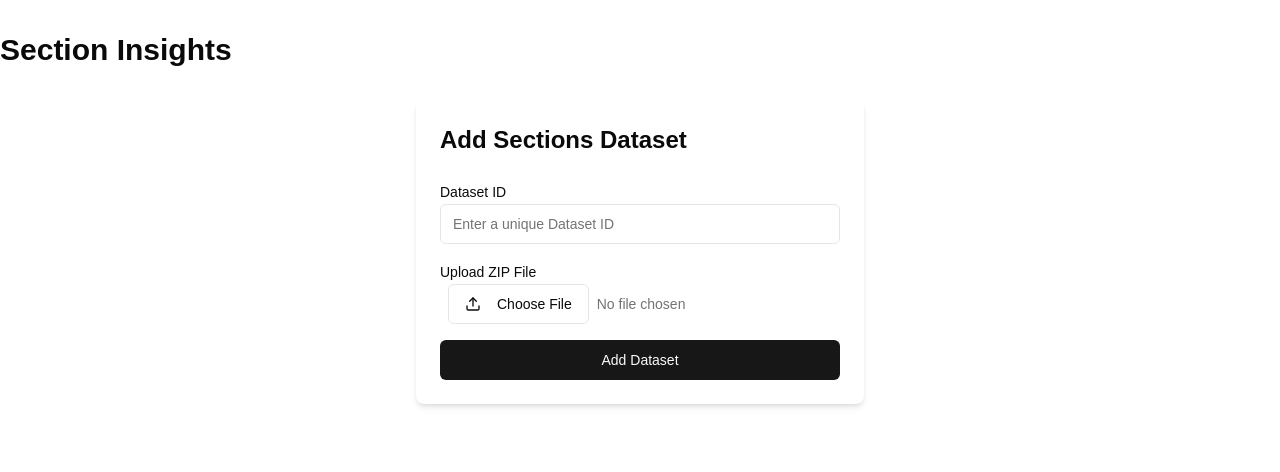
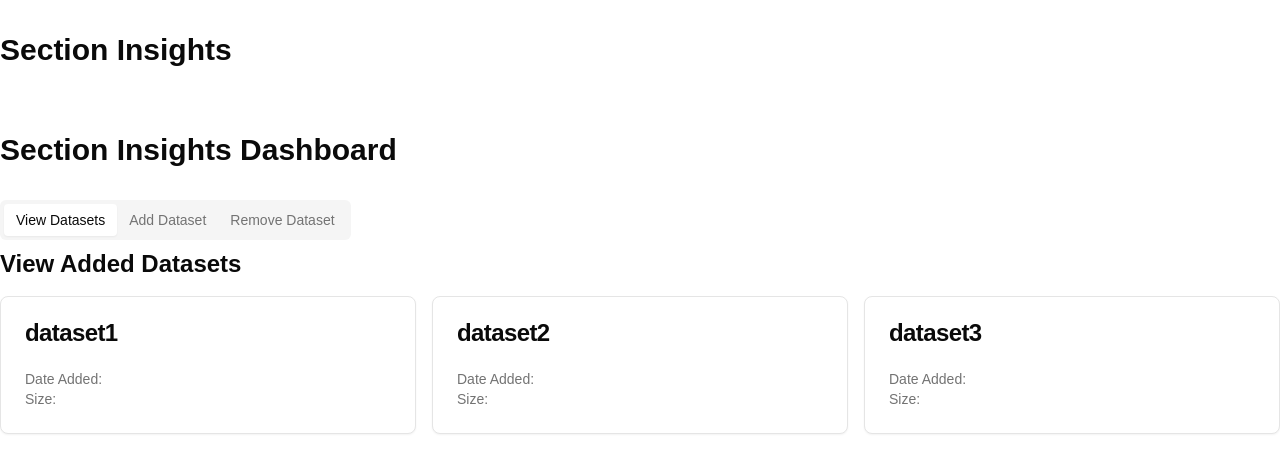
Before and after one commit to angelafeliciaa/CourseInsights, a Next.js app in the folder frontend/my-app/: page / in a window 1280 px wide. Shown: the top 472 px of the page. Built offline with nearby package versions, Linux system fonts and the light colour scheme.

Commit message:
add dashboard

```diff
--- a/frontend/my-app/app/page.tsx
+++ b/frontend/my-app/app/page.tsx
@@ -1,4 +1,5 @@
 import { AddSectionDataset } from "@/components/add-section-dataset";
+import SectionInsightsDashboard from "@/components/dashboard";
 
 // got from v0
 
@@ -6,7 +7,8 @@
   return (
     <div className="container mx-auto py-8">
       <h1 className="text-3xl font-bold mb-8">Section Insights</h1>
-      <AddSectionDataset />
+      {/* <AddSectionDataset /> */}
+      <SectionInsightsDashboard></SectionInsightsDashboard>
       {/* Other components for removing datasets, viewing added datasets, etc. will go here */}
     </div>
   )
--- /dev/null
+++ b/frontend/my-app/components/dashboard.tsx
@@ -0,0 +1,62 @@
+'use client'
+
+import { useState, useEffect } from 'react'
+import RemoveSectionDataset from './remove-section-dataset'
+// import ViewSectionDatasets from './view-section-datasets'
+import { Tabs, TabsContent, TabsList, TabsTrigger } from "@/components/ui/tabs"
+import ViewSectionDatasets from './view-section-dataset'
+import { AddSectionDataset } from './add-section-dataset'
+
+type Dataset = {
+  id: string
+  dateAdded: string
+  size: string
+}
+
+export default function SectionInsightsDashboard() {
+  const [datasets, setDatasets] = useState<Dataset[]>([])
+
+  useEffect(() => {
+    // In a real application, you would fetch this data from an API
+    setDatasets([
+      { id: 'dataset1', dateAdded: '2023-05-15', size: '1.2 GB' },
+      { id: 'dataset2', dateAdded: '2023-05-16', size: '800 MB' },
+      { id: 'dataset3', dateAdded: '2023-05-17', size: '2.5 GB' },
+    ])
+  }, [])
+
+  const handleAddDataset = (newDataset: Dataset) => {
+    setDatasets([...datasets, newDataset])
+  }
+
+  const handleRemoveDataset = (id: string) => {
+    setDatasets(datasets.filter(dataset => dataset.id !== id))
+  }
+
+  return (
+    <div className="container mx-auto py-8 space-y-8">
+      <h1 className="text-3xl font-bold mb-8">Section Insights Dashboard</h1>
+
+      <Tabs defaultValue="view" className="w-full">
+        <TabsList>
+          <TabsTrigger value="view">View Datasets</TabsTrigger>
+          <TabsTrigger value="add">Add Dataset</TabsTrigger>
+          <TabsTrigger value="remove">Remove Dataset</TabsTrigger>
+        </TabsList>
+
+        <TabsContent value="view">
+          <ViewSectionDatasets datasets={datasets} />
+        </TabsContent>
+
+        <TabsContent value="add">
+          {/* <AddSectionDataset onAddDataset={handleAddDataset} /> */}
+          <AddSectionDataset></AddSectionDataset>
+        </TabsContent>
+
+        <TabsContent value="remove">
+          <RemoveSectionDataset datasets={datasets} onRemove={handleRemoveDataset} />
+        </TabsContent>
+      </Tabs>
+    </div>
+  )
+}
--- /dev/null
+++ b/frontend/my-app/components/ui/tabs.tsx
@@ -0,0 +1,55 @@
+"use client"
+
+import * as React from "react"
+import * as TabsPrimitive from "@radix-ui/react-tabs"
+
+import { cn } from "@/lib/utils"
+
+const Tabs = TabsPrimitive.Root
+
+const TabsList = React.forwardRef<
+  React.ElementRef<typeof TabsPrimitive.List>,
+  React.ComponentPropsWithoutRef<typeof TabsPrimitive.List>
+>(({ className, ...props }, ref) => (
+  <TabsPrimitive.List
+    ref={ref}
+    className={cn(
+      "inline-flex h-10 items-center justify-center rounded-md bg-muted p-1 text-muted-foreground",
+      className
+    )}
+    {...props}
+  />
+))
+TabsList.displayName = TabsPrimitive.List.displayName
+
+const TabsTrigger = React.forwardRef<
+  React.ElementRef<typeof TabsPrimitive.Trigger>,
+  React.ComponentPropsWithoutRef<typeof TabsPrimitive.Trigger>
+>(({ className, ...props }, ref) => (
+  <TabsPrimitive.Trigger
+    ref={ref}
+    className={cn(
+      "inline-flex items-center justify-center whitespace-nowrap rounded-sm px-3 py-1.5 text-sm font-medium ring-offset-background transition-all focus-visible:outline-none focus-visible:ring-2 focus-visible:ring-ring focus-visible:ring-offset-2 disabled:pointer-events-none disabled:opacity-50 data-[state=active]:bg-background data-[state=active]:text-foreground data-[state=active]:shadow-sm",
+      className
+    )}
+    {...props}
+  />
+))
+TabsTrigger.displayName = TabsPrimitive.Trigger.displayName
+
+const TabsContent = React.forwardRef<
+  React.ElementRef<typeof TabsPrimitive.Content>,
+  React.ComponentPropsWithoutRef<typeof TabsPrimitive.Content>
+>(({ className, ...props }, ref) => (
+  <TabsPrimitive.Content
+    ref={ref}
+    className={cn(
+      "mt-2 ring-offset-background focus-visible:outline-none focus-visible:ring-2 focus-visible:ring-ring focus-visible:ring-offset-2",
+      className
+    )}
+    {...props}
+  />
+))
+TabsContent.displayName = TabsPrimitive.Content.displayName
+
+export { Tabs, TabsList, TabsTrigger, TabsContent }
--- a/frontend/my-app/package.json
+++ b/frontend/my-app/package.json
@@ -11,6 +11,7 @@
   "dependencies": {
     "@radix-ui/react-label": "^2.1.0",
     "@radix-ui/react-slot": "^1.1.0",
+    "@radix-ui/react-tabs": "^1.1.1",
     "class-variance-authority": "^0.7.0",
     "clsx": "^2.1.1",
     "lucide-react": "^0.460.0",
```
Also changed, not shown: 1 other file (tests, documents, lock files or other folders).
